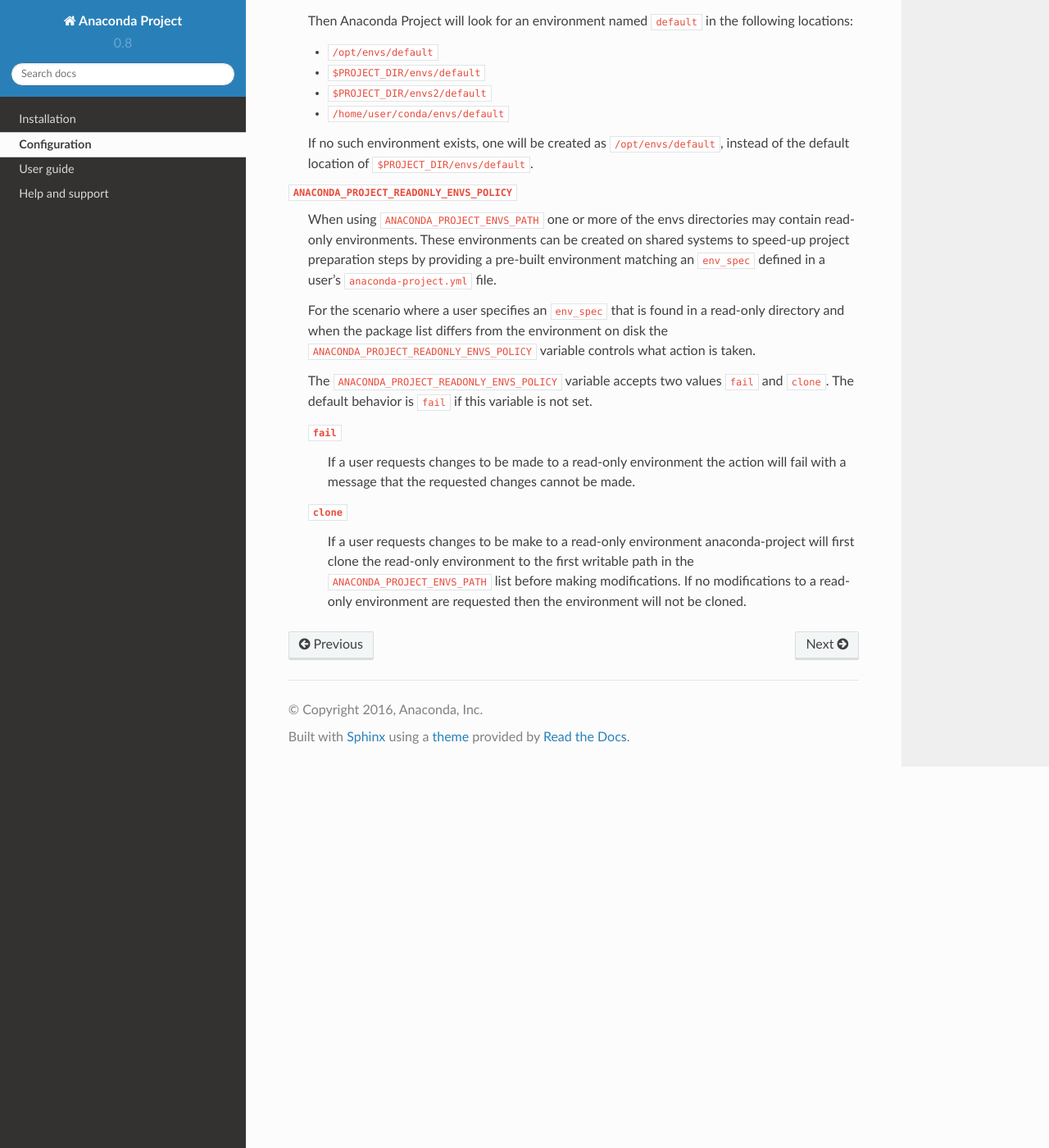
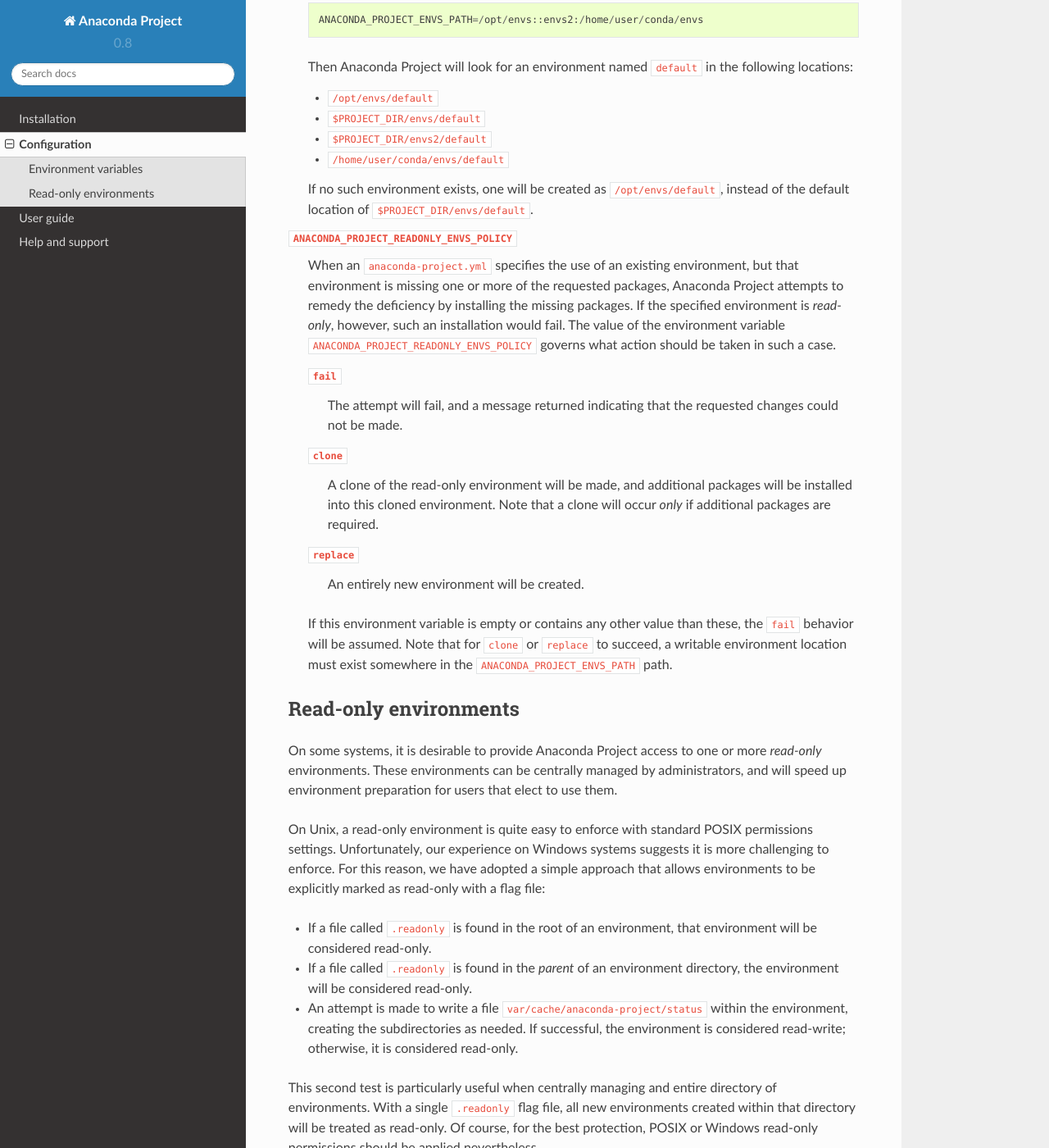
Before and after one commit to anaconda/anaconda-project, a Sphinx documentation site: the page built from docs/source/config.rst, in a window 1280 px wide and 1400 px high, scrolled down 670 px. Shown: the whole window at 82% size. Built offline with Sphinx 7.4.7 and the Read the Docs theme 2.0.0, drawn with Linux system fonts in a browser that asks for light colours; some of the changed text lies outside the part shown.

Commit message:
add replace option for readonly handling, with docs

```diff
--- a/docs/source/config.rst
+++ b/docs/source/config.rst
@@ -2,8 +2,11 @@
 Configuration
 =============
 
-Anaconda Project has two modifiable configuration settings. Currently
-these setting are controlled exclusively by environment variables.
+Environment variables
+---------------------
+
+Anaconda Project has two modifiable configuration settings, both of which
+are currently controlled exclusively by environment variables.
 
 ``ANACONDA_PROJECT_ENVS_PATH``
   This variable provides a list of directories to search for environments
@@ -44,24 +47,57 @@
   instead of the default location of ``$PROJECT_DIR/envs/default``.
 
 ``ANACONDA_PROJECT_READONLY_ENVS_POLICY``
-  When using ``ANACONDA_PROJECT_ENVS_PATH`` one or more of the envs directories
-  may contain read-only environments. These environments can be created on shared
-  systems to speed-up project preparation steps by providing a pre-built environment
-  matching an ``env_spec`` defined in a user's ``anaconda-project.yml`` file.
-
-  For the scenario where a user specifies an ``env_spec`` that is found in a read-only
-  directory and when the package list differs from the environment on disk the
-  ``ANACONDA_PROJECT_READONLY_ENVS_POLICY`` variable controls what action is taken.
-
-  The ``ANACONDA_PROJECT_READONLY_ENVS_POLICY`` variable accepts two values ``fail``
-  and ``clone``. The default behavior is ``fail`` if this variable is not set.
+  When an ``anaconda-project.yml`` specifies the use of an existing environment,
+  but that environment is missing one or more of the requested packages,
+  Anaconda Project attempts to remedy the deficiency by installing the missing
+  packages. If the specified environment is *read-only*, however, such an
+  installation would fail. The value of the environment variable
+  ``ANACONDA_PROJECT_READONLY_ENVS_POLICY`` governs what action should be
+  taken in such a case.
 
   ``fail``
-    If a user requests changes to be made to a read-only environment the action will
-    fail with a message that the requested changes cannot be made.
+    The attempt will fail, and a message returned indicating that the requested
+    changes could not be made.
 
   ``clone``
-    If a user requests changes to be make to a read-only environment anaconda-project
-    will first clone the read-only environment to the first writable path in the
-    ``ANACONDA_PROJECT_ENVS_PATH`` list before making modifications. If no modifications
-    to a read-only environment are requested then the environment will not be cloned.
+    A clone of the read-only environment will be made, and additional packages
+    will be installed into this cloned environment. Note that a clone will occur
+    *only* if additional packages are required.
+
+  ``replace``
+    An entirely new environment will be created.
+
+  If this environment variable is empty or contains any other value than these,
+  the ``fail`` behavior will be assumed. Note that for ``clone`` or ``replace``
+  to succeed, a writable environment location must exist somewhere in the
+  ``ANACONDA_PROJECT_ENVS_PATH`` path.
+
+
+Read-only environments
+----------------------
+
+On some systems, it is desirable to provide Anaconda Project access to one
+or more *read-only* environments. These environments can be centrally
+managed by administrators, and will speed up environment preparation
+for users that elect to use them.
+
+On Unix, a read-only environment is quite easy to enforce with standard
+POSIX permissions settings. Unfortunately, our experience on Windows
+systems suggests it is more challenging to enforce. For this reason,
+we have adopted a simple approach that allows environments to be
+explicitly marked as read-only with a flag file:
+
+- If a file called ``.readonly`` is found in the root of an environment,
+  that environment will be considered read-only.
+- If a file called ``.readonly`` is found in the *parent* of an environment
+  directory, the environment will be considered read-only.
+- An attempt is made to write a file ``var/cache/anaconda-project/status``
+  within the environment, creating the subdirectories as needed. If
+  successful, the environment is considered read-write; otherwise, it
+  is considered read-only.
+
+This second test is particularly useful when centrally managing and entire
+directory of environments. With a single ``.readonly`` flag file, all new
+environments created within that directory will be treated as read-only.
+Of course, for the best protection, POSIX or Windows read-only permissions
+should be applied nevertheless.
```
Also changed, not shown: 4 other files.
